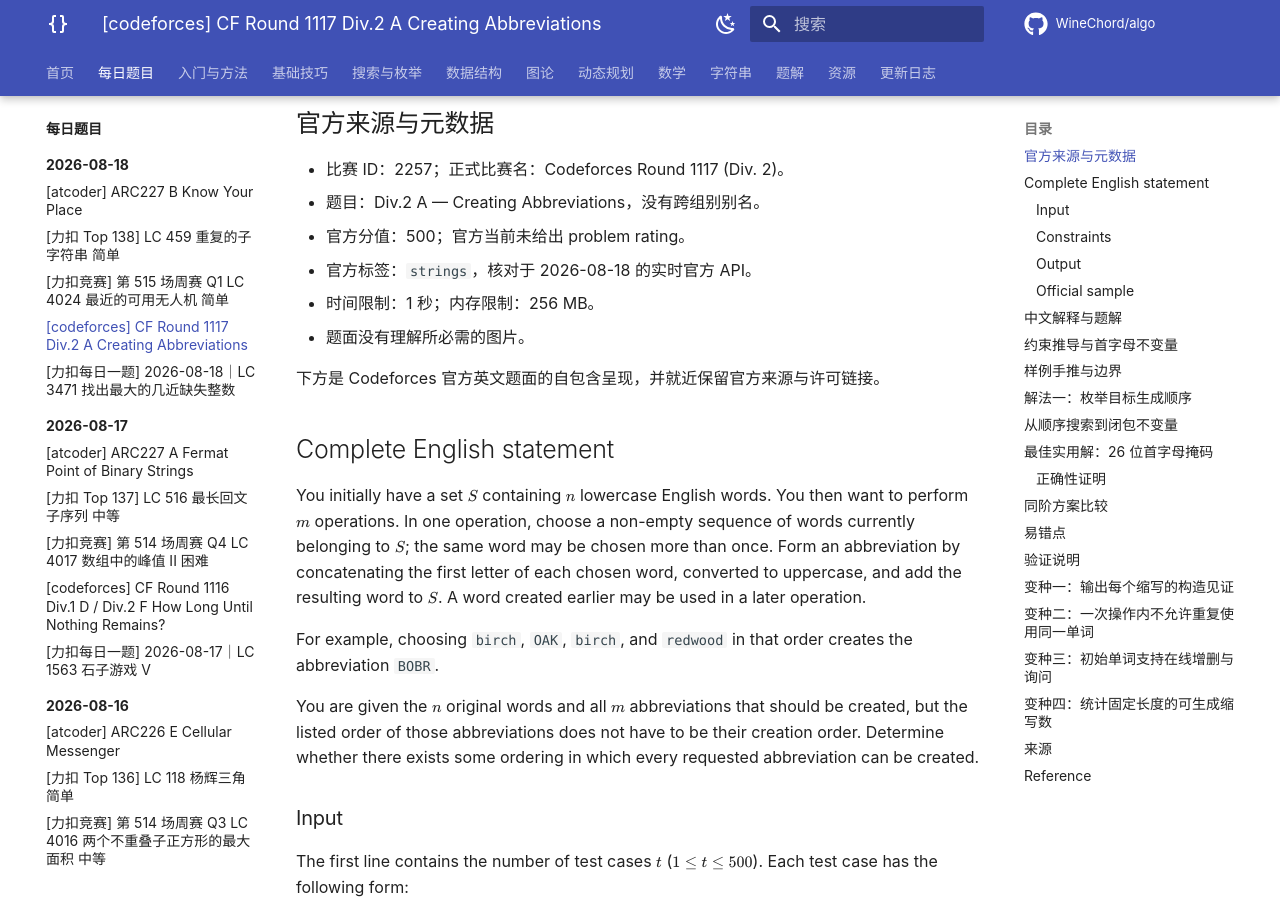
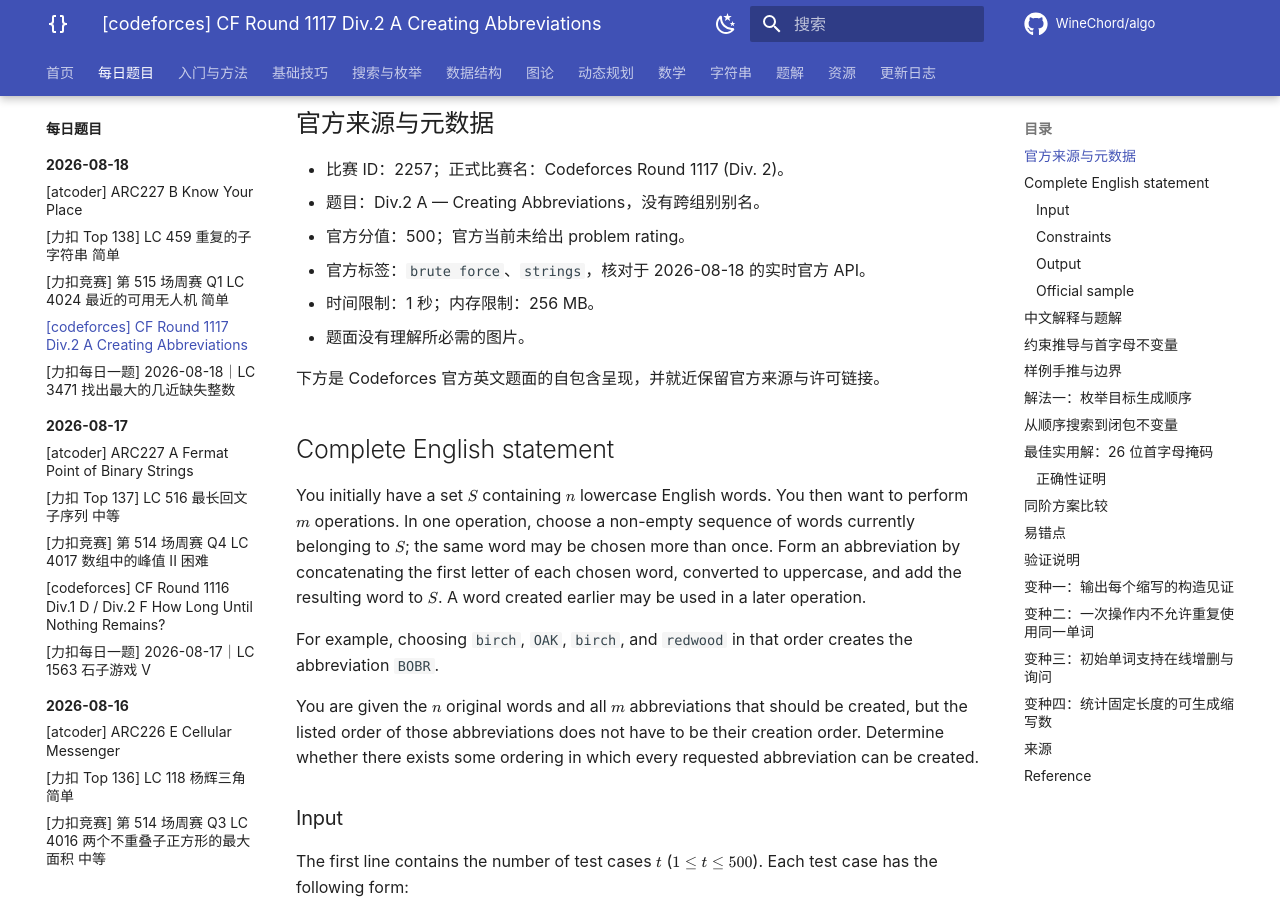
Before and after one commit to WineChord/algo, an MkDocs documentation site: the page built from docs/daily/2026-08-18/codeforces-2257-a.md, in a window 1280 px wide and 900 px high, scrolled down 398 px. Built offline with MkDocs 1.6.1 and Material for MkDocs 9.7.7, drawn with Linux system fonts in a browser that asks for light colours; nearby versions of some CDN libraries; library files that are not in the unit come from our copies; comment, search, counter and statistics services are not loaded.

Commit message:
Update Codeforces 2257A metadata

```diff
--- a/docs/daily/2026-08-18/codeforces-2257-a.md
+++ b/docs/daily/2026-08-18/codeforces-2257-a.md
@@ -8,7 +8,7 @@
 
 <p class="daily-archive-utility"><a href="../">返回 2026-08-18 题目列表</a> · <a href="../../../strings/">进入知识专题</a></p>
 
-<!-- DAILY_CANONICAL_BODY_START sha256=9a99f90c4c27cfe0cfedfc0ffa80497befcf97b2902a61be501e6821e4febb0b -->
+<!-- DAILY_CANONICAL_BODY_START sha256=70fe73f9661e785a8e8bba2f8ec4b274f067227628784d358dfae6d3c4a548db -->
 [Official problem: Codeforces Round 1117 (Div. 2), A — Creating Abbreviations](https://codeforces.com/contest/2257/problem/A?locale=en)
 
 ## 官方来源与元数据
@@ -16,7 +16,7 @@
 - 比赛 ID：2257；正式比赛名：Codeforces Round 1117 (Div. 2)。
 - 题目：Div.2 A — Creating Abbreviations，没有跨组别别名。
 - 官方分值：500；官方当前未给出 problem rating。
-- 官方标签：`strings`，核对于 2026-08-18 的实时官方 API。
+- 官方标签：`brute force`、`strings`，核对于 2026-08-18 的实时官方 API。
 - 时间限制：1 秒；内存限制：256 MB。
 - 题面没有理解所必需的图片。
 
@@ -280,7 +280,8 @@
 - 只检查缩写的第一个字符；后续每个字符也必须对应一个可选单词。
 - 忘记原题允许同一单词重复使用，错误地按首字母频次限制重复字符。
 - 大小写映射错位；初始词为小写、目标缩写为大写，位号都应归一到 0 到 25。
-- 把缓存中的短暂元数据当成稳定事实；应以发布前实时官方 API 的 `strings` 标签为准。
+- 把缓存中的短暂元数据当成稳定事实；应以发布前实时官方 API 的 `brute force`、
+  `strings` 标签为准。
 
 ## 验证说明
 
```
Also changed, not shown: includes/problems/codeforces-2257-a.md (+1 -1 lines), docs/daily/archive.json.
